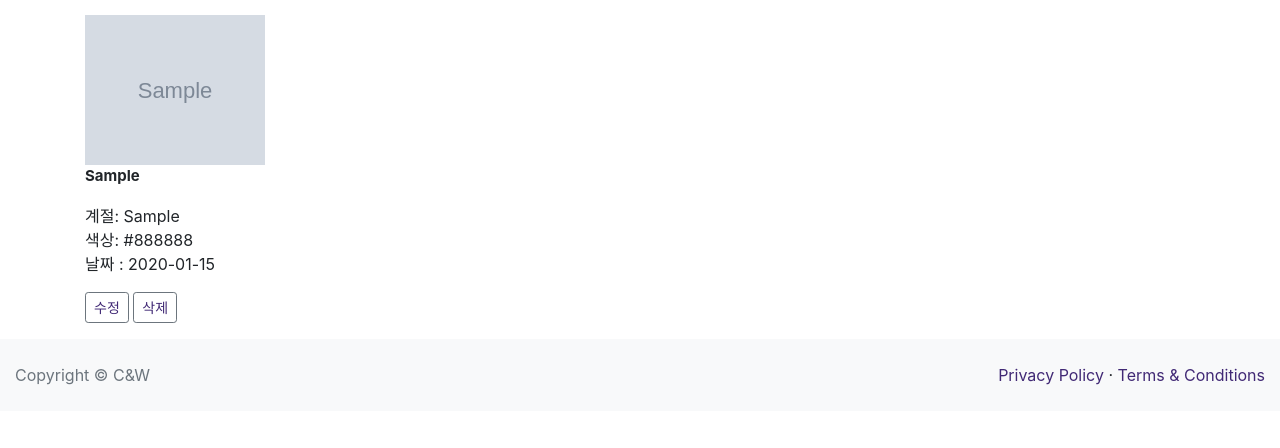
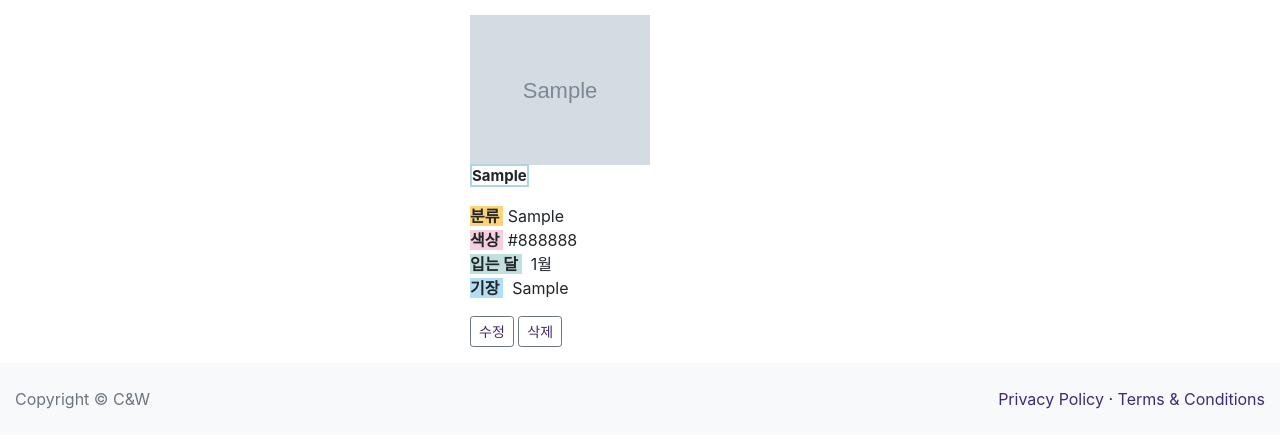
Before and after one commit to MinSeo-Ming/Classic_2021, a Django app: page /clothes/clothes_detail/1/ in a window 1280 px wide. Shown: the part 229-677 px from the top of the page. Run offline with Django 3.2, Linux system fonts and the light colour scheme; tables that the repository leaves empty hold one stand-in row (values such as "Sample post"); grey boxes marked "Sample" are stand-in pictures; some libraries are stand-ins or nearby versions.

Commit message:
feat:modified outlines and codes i could be add scraping but, not sure

```diff
--- a/classic/config/settings.py
+++ b/classic/config/settings.py
@@ -43,7 +43,7 @@ INSTALLED_APPS = [
     'board.apps.BoardConfig',
     'weather.apps.WeatherConfig',
     'django_filters',
-
+    'bootstrap4',
 ]
 
 MIDDLEWARE = [
--- /dev/null
+++ b/classic/static/css/clothes.css
@@ -0,0 +1,25 @@
+.clothesdivide{
+  font-weight: bold;
+  background:#FFD479;
+}
+.clothescolor{
+  font-weight: bold;
+  background:#F5CFDD;
+}
+.clothesdate{
+  font-weight: bold;
+  background:#C0DFDD;
+}
+.clothesname{
+  font-weight: bold;
+  border:2px solid #B0D4E3;
+}
+.clotheslength{
+  font-weight: bold;
+  background:#B2DFF3;
+}
+
+.clothesmonth{
+  font-weight: bold;
+  background:#C0DFDD;
+}
--- a/classic/templates/clothes/test_detail.html
+++ b/classic/templates/clothes/test_detail.html
@@ -1,25 +1,37 @@
 {% extends "base.html" %}
 
+{% load static %}
+{% block css%}
 
+<link rel="stylesheet" href="{% static 'css/clothes.css' %}"/>
+{%endblock%}
 {% block content %}
+<div class ="container" style="width:400px">
 <div class="item container" style="padding-top: 15px;">
 
     <p style="text-align: left; font-size: 0.8em;">
       <img src="{{ clothes.image.url }}" style="width: 180px; height: 150px;" alt=""> <br>
 
-      <span style="font-weight: bold; font-size: 15px;">{{ clothes.alias }}</span> <br>
+      <span class="clothesname" style=" font-size: 15px;">{{ clothes.alias }}</span> <br>
       <p>
-      <span class="clothesseason"> 계절: {{ clothes.type }} </span><br> <!-- (수정중) 추가할 디자인 있을 경우 span style 추가하기 -->
-      <span class="clothescolor"> 색상: {{ clothes.color }} </span><br>
-      <span class="clothesdate"> 날짜 : {{clothes.create_date|date:"Y-m-d"}} </span><br>
+      <span class ="clothesdivide">분류 </span>
+      <span style=" background:"> &nbsp{{ clothes.type }} </span><br>
+      <span class="clothescolor">색상 </span>
+        <span style=" background:">  &nbsp{{ clothes.color }} </span><br>
+        <span class="clothesmonth">입는 달 </span>
+        <span style=" background:"> &nbsp {{ clothes.month }}월 </span><br>
+        <span class="clotheslength">기장 </span>
+        <span style=" background:"> &nbsp {{ clothes.length }} </span><br>
+
       </p>
       <!-- (수정중) 수정 & 삭제하기 -->
       <div class="my-3">
-        <a href="#"
-           class="btn btn-sm btn-outline-secondary">수정</a> <!-- #에 수정 관련 주소 추가하기 -->
+        <a href="{%url 'clothes:clothing_update' clothes.id%}"
+           class="btn btn-sm btn-outline-secondary ">수정</a> <!-- #에 수정 관련 주소 추가하기 -->
         <a href="#" class="delete btn btn-sm btn-outline-secondary"
-           data-uri="#">삭제</a> <!-- data-uri에 삭제 관련 주소 추가하기-->
+           data-uri="{% url 'clothes:clothing_delete' clothes.id  %}">삭제</a> <!-- data-uri에 삭제 관련 주소 추가하기-->
       </div>
+</div>
 </div>
 {% endblock %}
 
--- a/classic/templates/clothes/test_main.html
+++ b/classic/templates/clothes/test_main.html
@@ -9,7 +9,8 @@
 
 {%  block content %}
 <div class="row">
-
+    <div class="col-2">
+    </div>
     <div class="border_first_inner col-3">
 
         <h1> </h1>
@@ -71,5 +72,6 @@
 
 
 </div>
+</div>
 
 {% endblock %}
--- a/classic/templates/common/password.html
+++ b/classic/templates/common/password.html
@@ -1,12 +1,13 @@
 {% extends 'base.html' %}
+{%load bootstrap4%}
 {% block content %}
-<div class="container">
+<div class="container" style="width:800px">
 
 <h1>User password change</h1>
 <form method="POST">
     {% csrf_token %}
     <br>
-    {{ form }}
+    {% bootstrap_form form %}
     <input class="btn btn-sm btn-outline-secondary" type="submit" value="비밀번호 수정"/>
 </form>
 </div>
--- a/classic/templates/common/user.html
+++ b/classic/templates/common/user.html
@@ -1,6 +1,6 @@
 {% extends "base.html" %}
 {% block content %}
-<div class="container">
+<div class="container" style="width:800px">
 <h1> {{ user.username }}'s Settings</h1>
    <br>
 
--- a/classic/templates/common/user_change.html
+++ b/classic/templates/common/user_change.html
@@ -1,11 +1,12 @@
 {% extends "base.html" %}
+{%load bootstrap4%}
 {% block content %}
-<div class="container">
+<div class="container" style="width:800px" >
 
     <form method="POST">
     {% csrf_token %}
     <table>
-			{{ form.as_table }}
+			{% bootstrap_form form %}
 		</table>
 
     <input type="submit" class="btn btn-sm btn-outline-secondary" value="계정 정보 수정"/>
```
Also changed, not shown: classic/clothes/views.py (+4 -27 lines), classic/templates/clothes/test_form.html (+6 -5 lines), classic/templates/clothes/test_list.html (deleted, +0 -20 lines), classic/templates/clothes/test_myclothes.html (+14 -6 lines).
